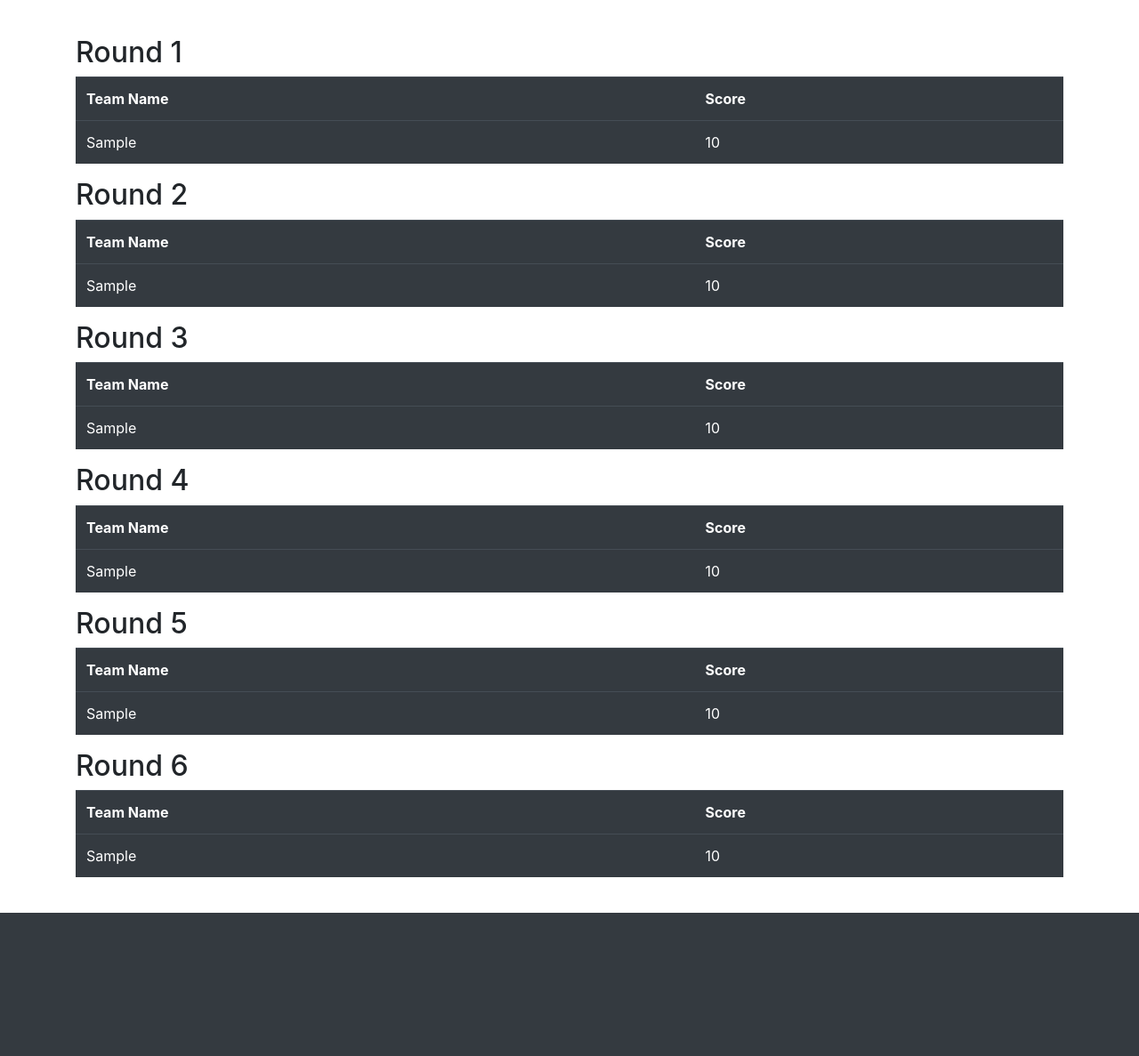
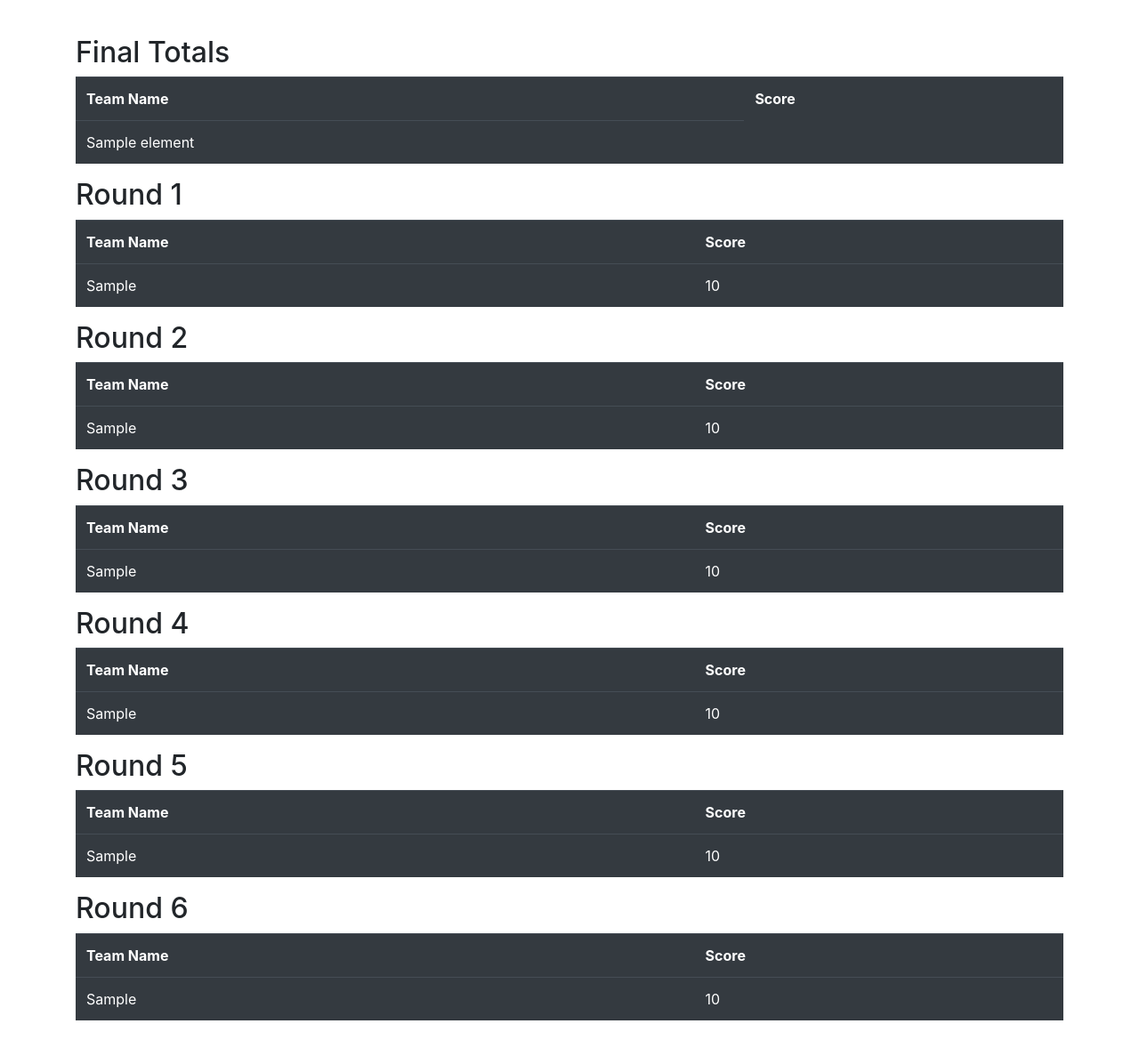
Before and after one commit to dirk1978/quiz, a Django app: template answers/templates/answers/leaderboard.html in a window 1280 px wide. Shown: the part 56-1243 px from the top of the page at 89% size. Before the commit the page ends 1082 px from the top, so only its background shows below. Run offline with Django 3.2, Linux system fonts and the light colour scheme; the template is opened without the code that fills it: most values are stand-ins (such as "Sample title", 1, 10 or a date in 2020); some libraries are stand-ins or nearby versions.

Commit message:
Overall leaderboard

```diff
--- a/answers/templates/answers/leaderboard.html
+++ b/answers/templates/answers/leaderboard.html
@@ -1,6 +1,18 @@
 {% extends "base.html" %}
 
 {% block content %}
+
+<div>
+  <h2>Final Totals</h2>
+  <table class="table table-dark">
+    <tr><th>Team Name</th><th>Score</th></tr>
+    {% for line in totals %}<tr>
+    {% for element in line %}<td>{{ element }}</td>
+    {% endfor %}</tr>
+    {% endfor %}
+  </table>
+  </div>
+
 
 <div>
 <h2>Round 1</h2>
```
Also changed, not shown: answers/views.py (+8 -1 lines).
